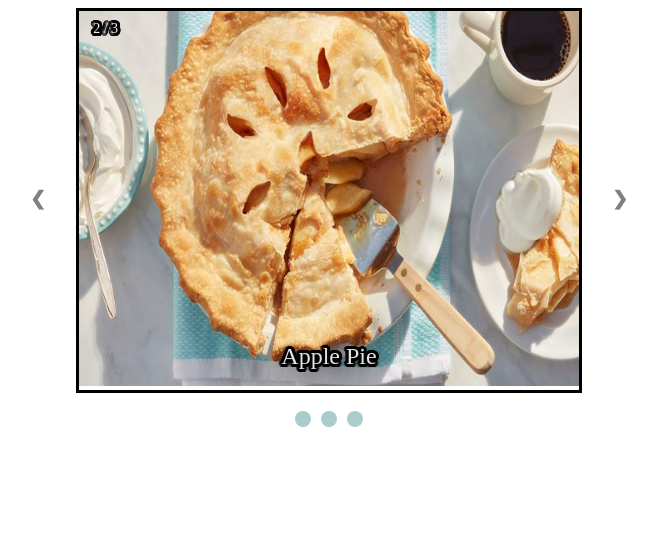
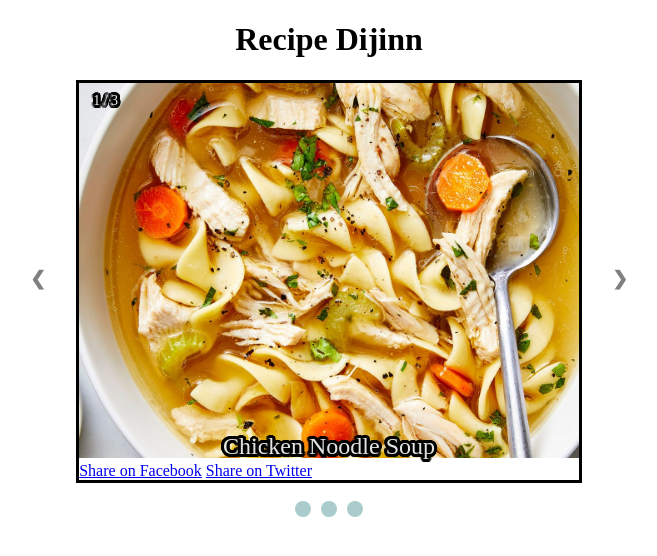
Before and after one commit to ASeptalion/RecipeDjinn, a PHP site: page / in a window 1280 px wide. Shown: the top 556 px of the page, without its empty margins (311-968 px from the left). Run offline with PHP 8.4, Linux system fonts and the light colour scheme.

Commit message:
index.php gone

```diff
--- a/index.html
+++ b/index.html
@@ -5,7 +5,8 @@
   <meta charset="UTF-8">
   <meta name="viewport" content="width=device-width, initial-scale=1.0">
   <link rel="stylesheet" type="text/css" href="style.css">
-  <title>Carousel Menu</title>
+  <title>Recipe Dijinn</title>
+    <h1>Recipe Dijinn</h1>
   <div class="slideshow-container fade">
 
   <!-- Full images with numbers and message Info -->
@@ -13,18 +14,24 @@
   <div class="MessageInfo">1 / 3</div>
   <img src="images/image1.jpg" class="carousel-image">
   <div class="Info">Chicken Noodle Soup</div>
+  <a href="https://www.facebook.com/sharer/sharer.php?u=https://www.delish.com/cooking/recipe-ideas/recipes/a51338/homemade-chicken-noodle-soup-recipe/" target="_blank" rel="noopener noreferrer">Share on Facebook</a>
+  <a href="https://twitter.com/intent/tweet?url=https://www.delish.com/cooking/recipe-ideas/recipes/a51338/homemade-chicken-noodle-soup-recipe/&text=Check%20out%20this%20delicious%20Chicken%20Noodle%20Soup%20recipe!" target="_blank" rel="noopener noreferrer">Share on Twitter</a>
 </div>
 
 <div class="Containers" onclick="navigateToPage('https://www.pillsbury.com/recipes/perfect-apple-pie/1fc2b60f-0a4f-441e-ad93-8bbd00fe5334')">
   <div class="MessageInfo">2 / 3</div>
   <img src="images/image2.jpg" class="carousel-image">
   <div class="Info">Apple Pie</div>
+  <a href="https://www.facebook.com/sharer/sharer.php?u=https://www.pillsbury.com/recipes/perfect-apple-pie/1fc2b60f-0a4f-441e-ad93-8bbd00fe5334" target="_blank" rel="noopener noreferrer">Share on Facebook</a>
+  <a href="https://twitter.com/intent/tweet?url=https://www.pillsbury.com/recipes/perfect-apple-pie/1fc2b60f-0a4f-441e-ad93-8bbd00fe5334/&text=Check%20out%20this%20apple%20pie!" target="_blank" rel="noopener noreferrer">Share on Twitter</a>
 </div>
 
 <div class="Containers" onclick="navigateToPage('https://www.allrecipes.com/recipe/20211/creamy-hot-cocoa/')">
   <div class="MessageInfo">3 / 3</div>
   <img src="images/image3.jpg" class="carousel-image">
   <div class="Info">Hot Chocolate</div>
+  <a href="https://www.facebook.com/sharer/sharer.php?u=https://www.allrecipes.com/recipe/20211/creamy-hot-cocoa/'" target="_blank" rel="noopener noreferrer">Share on Facebook</a>
+  <a href="https://twitter.com/intent/tweet?url=https://www.allrecipes.com/recipe/20211/creamy-hot-cocoa/'&text=Check%20out%20this%20delicious%20HotCocoa%20recipe!" target="_blank" rel="noopener noreferrer">Share on Twitter</a>
 </div>
 
   <!-- Back and forward buttons -->
--- a/index.php
+++ /dev/null
@@ -1,47 +0,0 @@
-<!DOCTYPE html>
-<html lang="en">
-<head>
-  <meta charset="UTF-8">
-  <meta name="viewport" content="width=device-width, initial-scale=1.0">
-  <link rel="stylesheet" type="text/css" href="style.css">
-  <title>Carousel Menu</title>
-  <div class="slideshow-container fade">
-
-  <!-- Full images with numbers and message Info -->
-<!-- Your containers with added onclick attribute -->
-<div class="Containers" onclick="navigateToPage('https://www.delish.com/cooking/recipe-ideas/recipes/a51338/homemade-chicken-noodle-soup-recipe/')">
-  <div class="MessageInfo">1 / 3</div>
-  <img src="images\image1.jpg" class="carousel-image">
-  <div class="Info">Chicken Noodle Soup</div>
-</div>
-
-<div class="Containers" onclick="navigateToPage('https://www.pillsbury.com/recipes/perfect-apple-pie/1fc2b60f-0a4f-441e-ad93-8bbd00fe5334')">
-  <div class="MessageInfo">2 / 3</div>
-  <img src="images\image2.jpg" class="carousel-image">
-  <div class="Info">Apple Pie</div>
-</div>
-
-<div class="Containers" onclick="navigateToPage('https://www.allrecipes.com/recipe/20211/creamy-hot-cocoa/')">
-  <div class="MessageInfo">3 / 3</div>
-  <img src="images\image3.jpg" class="carousel-image">
-  <div class="Info">Hot Chocolate</div>
-</div>
-
-  <!-- Back and forward buttons -->
-  <a class="Back" onclick="plusSlides(-1)">&#10094;</a>
-  <a class="forward" onclick="plusSlides(1)">&#10095;</a>
-</div>
-<br>
-
-<!-- The circles/dots -->
-<div style="text-align:center">
-  <span class="dots" onclick="currentSlide(1)"></span>
-  <span class="dots" onclick="currentSlide(2)"></span>
-  <span class="dots" onclick="currentSlide(3)"></span>
-</div>
-
-
-  <!-- Custom JavaScript -->
-  <script src="script.js"></script>
-</body>
-</html>
--- a/script.js
+++ b/script.js
@@ -1,30 +1,44 @@
+var slideIndex = 1;
 
-var slidePosition = 0;
+function plusSlides(n) {
+  showSlides(slideIndex += n);
+}
 
-function SlideShow() {
+function currentSlide(n) {
+  showSlides(slideIndex = n);
+}
+
+function showSlides(n) {
   var i;
   var slides = document.getElementsByClassName("Containers");
+  var dots = document.getElementsByClassName("dots");
+
+  if (n > slides.length) {
+    slideIndex = 1;
+  }
+
+  if (n < 1) {
+    slideIndex = slides.length;
+  }
 
   for (i = 0; i < slides.length; i++) {
     slides[i].style.display = "none";
   }
 
-  slidePosition++;
-
-  if (slidePosition > slides.length) {
-    slidePosition = 1;
+  for (i = 0; i < dots.length; i++) {
+    dots[i].className = dots[i].className.replace(" active", "");
   }
 
-  slides[slidePosition-1].style.display = "block";
-  setTimeout(SlideShow, 5000); // Change image every 5 seconds
+  slides[slideIndex - 1].style.display = "block";
+  dots[slideIndex - 1].className += " active";
 }
 
-function navigateToPage(page) {
-  window.location.href = page;
-}
+// Call the showSlides function to initialize the slideshow
+showSlides(slideIndex);
 
-// Call the SlideShow function to start the rotation
-SlideShow();
-
+// Auto cycle through slides every x seconds
+setInterval(function () {
+  plusSlides(1);
+}, 5000);
 
 //Authored by Antonio Torpea Adam Bowles (Group members name here)
--- a/style.css
+++ b/style.css
@@ -8,7 +8,11 @@
   position: relative;
 }
 
-/* Make the images invisible by default */
+h1 {
+  text-align: center;
+}
+
+
 .Containers {
   display: none;
   width: 80%;
@@ -57,7 +61,7 @@
   text-shadow: rgb(0, 0, 0) 3px 0px 0px, rgb(0, 0, 0) 2.83487px 0.981584px 0px, rgb(0, 0, 0) 2.35766px 1.85511px 0px, rgb(0, 0, 0) 1.62091px 2.52441px 0px, rgb(0, 0, 0) 0.705713px 2.91581px 0px, rgb(0, 0, 0) -0.287171px 2.98622px 0px, rgb(0, 0, 0) -1.24844px 2.72789px 0px, rgb(0, 0, 0) -2.07227px 2.16926px 0px, rgb(0, 0, 0) -2.66798px 1.37182px 0px, rgb(0, 0, 0) -2.96998px 0.42336px 0px, rgb(0, 0, 0) -2.94502px -0.571704px 0px, rgb(0, 0, 0) -2.59586px -1.50383px 0px, rgb(0, 0, 0) -1.96093px -2.27041px 0px, rgb(0, 0, 0) -1.11013px -2.78704px 0px, rgb(0, 0, 0) -0.137119px -2.99686px 0px, rgb(0, 0, 0) 0.850987px -2.87677px 0px, rgb(0, 0, 0) 1.74541px -2.43999px 0px, rgb(0, 0, 0) 2.44769px -1.73459px 0px, rgb(0, 0, 0) 2.88051px -0.838247px 0px;
 }
 
-/* Worknumbering (1/3 etc) */
+/* Numbers in the top */
 .MessageInfo {
   color: #f2f2f3;
   font-size: 14px;
```
Also changed, not shown: 1 other file.
